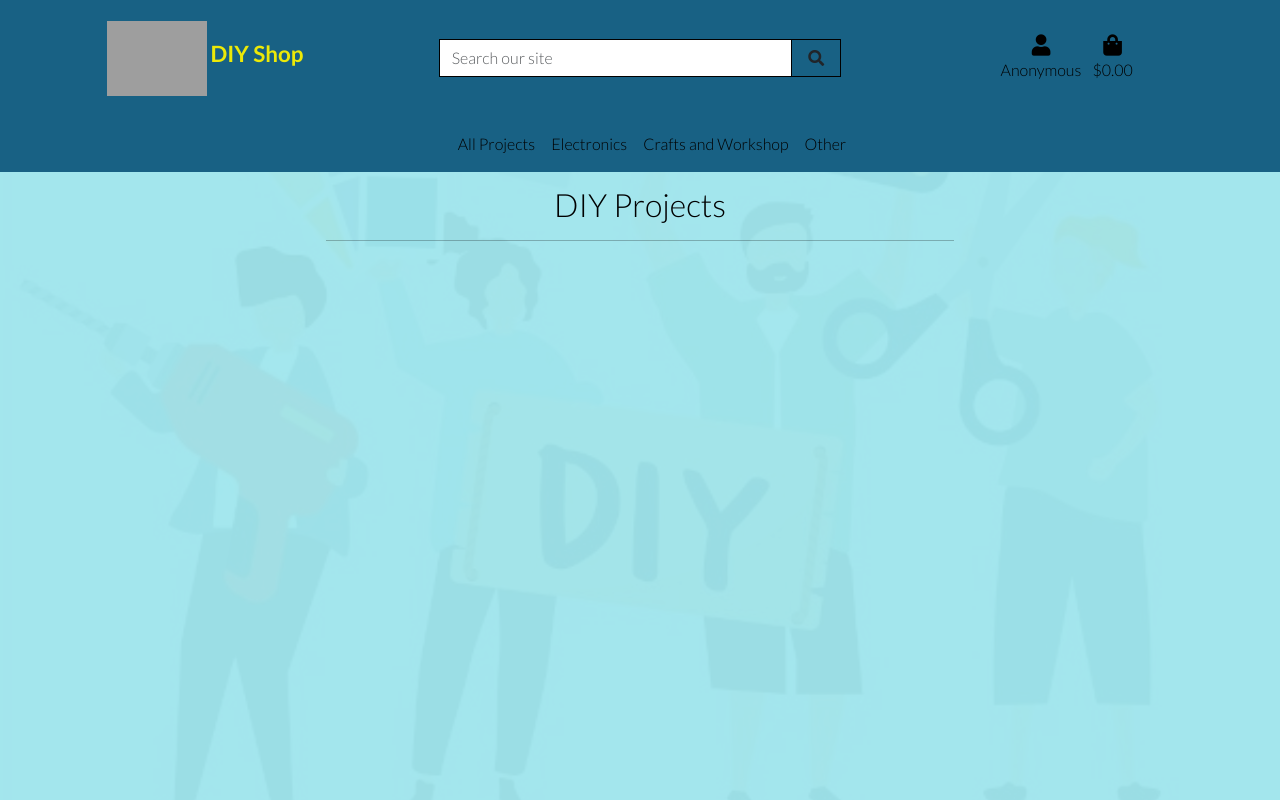
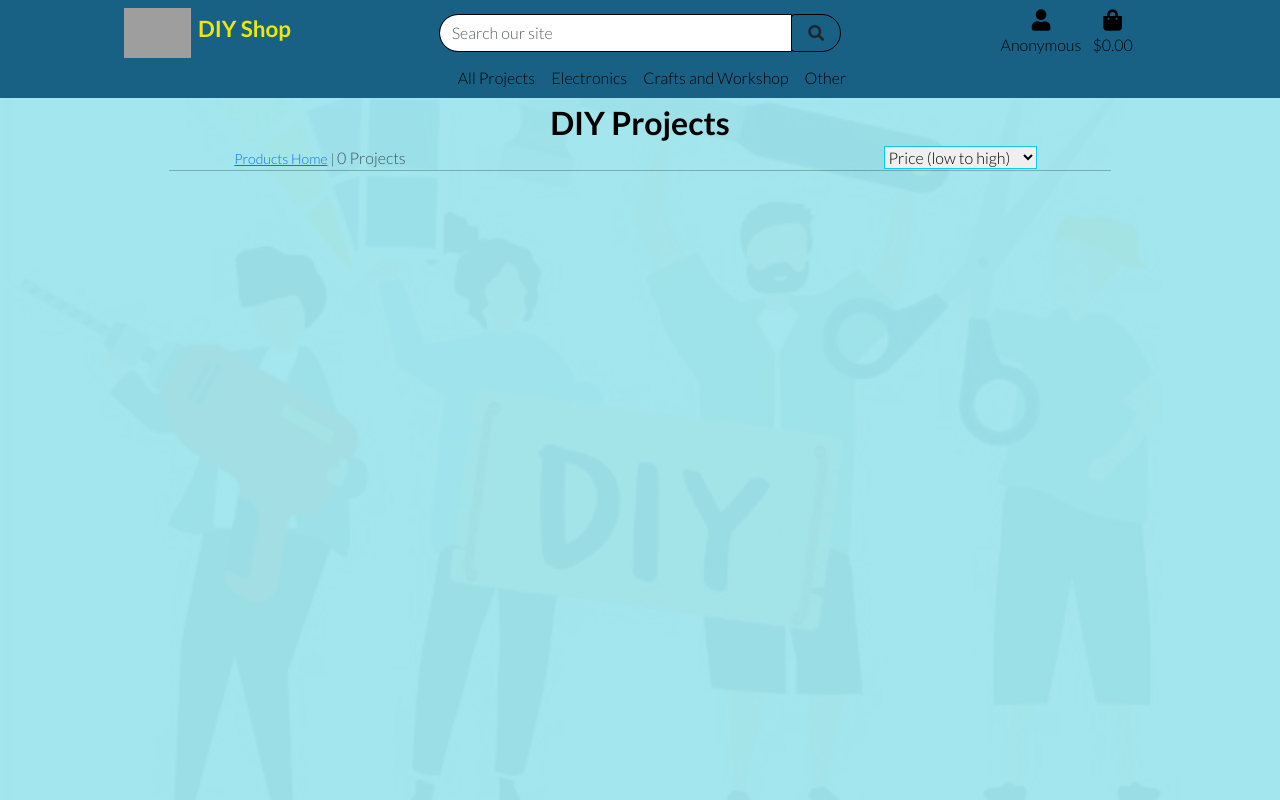
Before and after one commit to Juanma1313/diyshop, a Django app: a page that uses templates/base.html in a window 1280 px wide. Run offline with Django 3.2, Linux system fonts and the light colour scheme; data that the repository does not hold is empty; parts of the project's set-up code (start-up, migrations or seed data) failed here and were passed over; grey boxes are pictures that could not be loaded.

Commit message:
added sorting and products count indicators

```diff
--- a/products/templates/products/products.html
+++ b/products/templates/products/products.html
@@ -13,13 +13,47 @@
     <!-- Hide background image-->
     <div class="overlay"></div>
     <div class="container-fluid">
-        <!-- category header-->
-        <div class="row">
-            <div class="col text-center mt-3">
-                <h2 class="logo-font">DIY Projects</h2>
-                <hr class="w-50 mb-1 mx-auto">
+        <!-- Products header-->
+        <div class="row mt-1 mb-1">
+            <div class="col text-center">
+                <h2 class="logo-font mb-0"><strong>DIY Projects</strong></h2>
+                <!-- current searched category menu -->
+                {% for c in current_categories %}
+                    <a class="category-badge text-decoration-none" href="{% url 'products' %}?category={{ c.name }}">
+                        <span class="p-2 mt-2 badge badge-white text-black rounded-5 border border-dark">{{ c.friendly_name }}</span>
+                    </a>
+                {% endfor %}
             </div>
         </div>
+
+        <div class="row mt-0 mb-0">
+            <!-- Current Search and Order -->
+            <div class="col-12 col-md-6 my-auto order-md-last d-flex justify-content-center">
+                <div class="sort-select-wrapper">
+                    <select id="sort-selector" class="custom-select custom-select-sm rounded-0 border border-{% if current_sorting != 'None_None' %}info{% else %}black{% endif %}">
+                        <option value="reset" {% if current_sorting == 'None_None' %}selected{% endif %}>Sort by...</option>
+                        <option value="price_asc" {% if current_sorting == 'price_asc' %}selected{% endif %}>Price (low to high)</option>
+                        <option value="price_desc" {% if current_sorting == 'price_desc' %}selected{% endif %}>Price (high to low)</option>
+                        <option value="rating_asc" {% if current_sorting == 'rating_asc' %}selected{% endif %}>Rating (low to high)</option>
+                        <option value="rating_desc" {% if current_sorting == 'rating_desc' %}selected{% endif %}>Rating (high to low)</option>
+                        <option value="title_asc" {% if current_sorting == 'title_asc' %}selected{% endif %}>Name (A-Z)</option>
+                        <option value="title_desc" {% if current_sorting == 'title_desc' %}selected{% endif %}>Name (Z-A)</option>
+                        <option value="category_asc" {% if current_sorting == 'category_asc' %}selected{% endif %}>Category (A-Z)</option>
+                        <option value="category_desc" {% if current_sorting == 'category_desc' %}selected{% endif %}>Category (Z-A)</option>
+                    </select>
+                </div>
+            </div>
+            <!-- Product Count -->
+            <div class="col-12 col-md-6 order-md-first">
+                <p class="text-muted mt-0 mb-0 text-center text-md-left">
+                    {% if search_term or current_categories or current_sorting != 'None_None' %}
+                        <span class="small"><a href="{% url 'products' %}">Products Home</a> | </span>
+                    {% endif %}
+                    {{ products|length }} Projects {% if search_term %} found for <strong>"{{ search_term }}"</strong>{% endif %}
+                </p>
+            </div>
+        </div>
+        <hr class="w-75 mb-0 mt-0 mx-auto">
         <!-- Selected DYS Project collection-->
         <div class="row">
             {% for product in products %}
--- a/static/css/style.css
+++ b/static/css/style.css
@@ -19,9 +19,14 @@ body {
 	z-index: -1;
 }
 
+a.category-badge > span.badge:hover {
+    background: #212529 !important;
+    color: #fff !important;
+}
+
 .navbar-logo {
-    width:100px;
-    height:100px;
+    width:75px;
+    height:50px;
     object-fit:scale-down;
 }
 
@@ -221,9 +226,9 @@ body {
 }
 
 /* Index Carousel */
-@media (max-width: 767px) {
+@media (max-width: 991px) {
     .header-container {
-        padding-top: 70px;
+        padding-top: 50px;
     }
 
     body {
@@ -250,7 +255,7 @@ body {
 }
 
 /* medium and up screens */
-@media (min-width: 768px) {
+@media (min-width: 992px) {
     .fixed-top-desktop-only {
         position: fixed;
         top: 0;
@@ -259,7 +264,7 @@ body {
         z-index: 1030;
     }
     .header-container {
-        padding-top: 170px;
+        padding-top: 100px;
     }
     .carousel-inner .carousel-item-end.active,
     .carousel-inner .carousel-item-next {
--- a/templates/base.html
+++ b/templates/base.html
@@ -43,7 +43,7 @@
     <body>
         <header class="container-fluid fixed-top">
             <!--TOP NAVIGATION-->
-            <div id="topnav" class="navbar row pt-lg-2 d-none d-lg-flex">
+            <div id="topnav" class="navbar row pb-0 pt-lg-2 d-none d-lg-flex">
                 <!--LOGO BRAND BANNER-->
                 <div class="col-12 col-lg-4 my-auto py-1 py-lg-0 text-center text-lg-left">
                     <a href="{% url 'home' %}" class="nav-link main-logo-link">
@@ -56,10 +56,10 @@
                     <form method="GET" action="{% url 'products' %}">
                         <div class="input-group w-100">
                             <!--search text field-->
-                            <input class="form-control border border-black rounded-0" type="text" name="q" placeholder="Search our site">
+                            <input class="form-control border border-black rounded-start-5" type="text" name="q" placeholder="Search our site">
                             <div class="input-group-append">
                                 <!--search button-->
-                                <button class="form-control btn btn-black border border-black rounded-0" type="submit">
+                                <button class="form-control btn btn-black border border-black rounded-end-5" type="submit">
                                     <!--search icon-->
                                     <span class="icon">
                                         <i class="fas fa-search"></i>
@@ -122,8 +122,8 @@
                 </div>
             </div>
             <!--PROJECT SELECTION MENU-->
-            <div class="row ">
-                <nav class="navbar navbar-expand-lg navbar-light w-100">
+            <div class="row">
+                <nav class="p-0 navbar navbar-expand-lg navbar-light w-100">
                     <button class="navbar-toggler" type="button" data-bs-toggle="collapse" data-bs-target="#main-nav" aria-controls="main-nav" aria-expanded="false" aria-label="Toggle navigation">
                         <span class="navbar-toggler-icon"></span>
                     </button>
```
